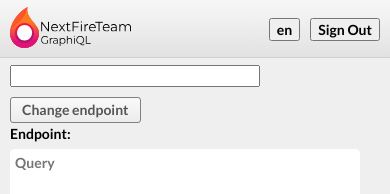
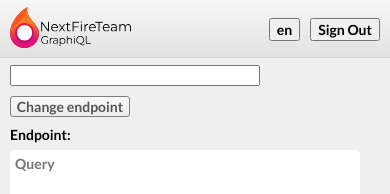
Before and after one commit to IlyaKozak/graphiql-app, a Next.js app: page /graphiql in a window 390 px wide. Shown: the top 194 px of the page. Built offline with nearby package versions, Linux system fonts and the light colour scheme; no server answers; sample sign-in values are in the browser's storage.

Commit message:
feat: implement loader on change endpoint button click

```diff
--- a/src/components/EndpointSection/EndpointSection.module.css
+++ b/src/components/EndpointSection/EndpointSection.module.css
@@ -45,16 +45,36 @@
   display:inline-block;
   text-overflow: ellipsis;
   white-space: nowrap;
+  height: 26.4px;
 }
 
-.container span {
+.spanEndpoint {
+  line-height: 16.8px;
   display: flex;
   gap: 5px;
   font-size: 14px;
 }
 
-.spanEndpoint {
-  line-height: 16.8px;
+@media screen and (max-width: 430px) {
+  .container {
+    gap: 10px;
+  }
+
+  .container form {
+    display: flex;
+    flex-direction: column;
+    gap: 10px;
+  }
+
+  .container button {
+    height: 21.2px;
+    padding: 1px 5px;
+    max-width: 120px;
+  }
+
+  .container form input {
+    height: 21.2px;
+  }
 }
 
 @media screen and (max-width: 400px) {
@@ -65,10 +85,4 @@
     text-overflow: ellipsis;
     white-space: nowrap;
   }
-
-  .container span {
-    justify-self: left;
-    font-size: 14px;
-    align-content: baseline;
-  }
 }
--- a/src/components/EndpointSection/EndpointSection.tsx
+++ b/src/components/EndpointSection/EndpointSection.tsx
@@ -1,13 +1,15 @@
 import { useRef } from 'react';
 import { useLocaleContext } from '../../context/locale.context';
 import classes from './EndpointSection.module.css';
+import LoaderMini from '../LoaderMini/LoaderMini';
 
 interface IEndpointSectionProps {
   onEndpointSubmit: (endpoint: string) => void;
   endpoint: string;
+  isLoadingSchema: boolean;
 }
 
-function EndpointSection({ onEndpointSubmit, endpoint }: IEndpointSectionProps) {
+function EndpointSection({ onEndpointSubmit, endpoint, isLoadingSchema }: IEndpointSectionProps) {
   const inputRef = useRef<HTMLInputElement | null>(null);
   const [locale] = useLocaleContext();
   const {
@@ -29,9 +31,15 @@
         <div className={classes.container}>
           <form onSubmit={handleEndpointSubmit}>
             <input ref={inputRef} type="url" placeholder={endpoint} />
-            <button onClick={handleEndpointSubmit} title={endpointButton}>
-              {endpointButton}
-            </button>
+            {isLoadingSchema ? (
+              <div className={classes.wrapperBtnLoader}>
+                <LoaderMini />
+              </div>
+            ) : (
+              <button onClick={handleEndpointSubmit} title={endpointButton}>
+                {endpointButton}
+              </button>
+            )}
           </form>
           <span className={classes.spanEndpoint}>
             {endpointText} <strong>{endpoint}</strong>
--- /dev/null
+++ b/src/components/LoaderMini/LoaderMini.module.css
@@ -0,0 +1,67 @@
+.lds-ellipsis {
+  display: block;
+  position: relative;
+  width: 80px;
+  height: 26.4px;
+  transform: scale(0.7);
+  margin-left: 22.5px;
+}
+.lds-ellipsis div {
+  position: absolute;
+  top: 8px;
+  width: 13px;
+  height: 13px;
+  border-radius: 50%;
+  background: #555;
+  animation-timing-function: cubic-bezier(0, 1, 1, 0);
+}
+.lds-ellipsis div:nth-child(1) {
+  left: 8px;
+  animation: lds-ellipsis1 0.6s infinite;
+}
+.lds-ellipsis div:nth-child(2) {
+  left: 8px;
+  animation: lds-ellipsis2 0.6s infinite;
+}
+.lds-ellipsis div:nth-child(3) {
+  left: 32px;
+  animation: lds-ellipsis2 0.6s infinite;
+}
+.lds-ellipsis div:nth-child(4) {
+  left: 56px;
+  animation: lds-ellipsis3 0.6s infinite;
+}
+@keyframes lds-ellipsis1 {
+  0% {
+    transform: scale(0);
+  }
+  100% {
+    transform: scale(1);
+  }
+}
+@keyframes lds-ellipsis3 {
+  0% {
+    transform: scale(1);
+  }
+  100% {
+    transform: scale(0);
+  }
+}
+@keyframes lds-ellipsis2 {
+  0% {
+    transform: translate(0, 0);
+  }
+  100% {
+    transform: translate(24px, 0);
+  }
+}
+
+@media screen and (max-width: 430px) {
+  .lds-ellipsis {
+    height: 21.2px;
+    margin-left: 22.5px;
+  }
+  .lds-ellipsis div {
+    top: 4px;
+  }
+}
--- /dev/null
+++ b/src/components/LoaderMini/LoaderMini.tsx
@@ -0,0 +1,14 @@
+import classes from './LoaderMini.module.css';
+
+function Loader() {
+  return (
+    <div className={classes['lds-ellipsis']}>
+      <div></div>
+      <div></div>
+      <div></div>
+      <div></div>
+    </div>
+  );
+}
+
+export default Loader;
--- a/src/pages/graphiql/index.tsx
+++ b/src/pages/graphiql/index.tsx
@@ -10,7 +10,7 @@
 import EditorSection from '@/components/EditorSection/EditorSection';
 import Loader from '@/components/Loader/Loader';
 import { useLocaleContext } from '@/context/locale.context';
-import classes from '../../components/Docs/docs.module.css'
+import classes from '../../components/Docs/docs.module.css';
 
 const LazyDocs = lazy(() => import('../../components/Docs/Docs'));
 
@@ -21,6 +21,7 @@
   const [schemaData, setSchemaData] = useState<Schema | null>(null);
   const [response, setResponse] = useState<string | null>(null);
   const [active, setActive] = useState(false);
+  const [isLoadingSchema, setIsLoadingSchema] = useState(false);
 
   const [locale] = useLocaleContext();
   const {
@@ -28,7 +29,7 @@
   } = locale;
 
   const handleLableClick = () => {
-    if(schemaData) {
+    if (schemaData) {
       setActive(!active);
     }
   };
@@ -43,7 +44,8 @@
   }, [authUser, isLoading, router]);
 
   useEffect(() => {
-    if(endpoint) {
+    if (endpoint) {
+      setIsLoadingSchema(true);
       GraphiQLInitialService(endpoint).then((data) => {
         if (typeof data !== 'string') {
           setSchemaData(data);
@@ -51,17 +53,17 @@
           setSchemaData(null);
           setResponse(data);
         }
+        setIsLoadingSchema(false);
       });
     }
   }, [endpoint]);
 
   useEffect(() => {
-    if(schemaData === null){
+    if (schemaData === null) {
       setActive(false);
     }
-  }, [schemaData])
+  }, [schemaData]);
 
-  console.log(schemaData);
   return (
     <>
       <Head>
@@ -75,17 +77,24 @@
       {authUser ? (
         <>
           <MainHeader />
-          <EndpointSection onEndpointSubmit={handleEndpointSubmit} endpoint={endpoint} />
+          <EndpointSection
+            onEndpointSubmit={handleEndpointSubmit}
+            endpoint={endpoint}
+            isLoadingSchema={isLoadingSchema}
+          />
           <div className="container-main">
-            <div onClick={handleLableClick} className={schemaData ? classes.lable : classes.lableDisabled}>
+            <div
+              onClick={handleLableClick}
+              className={schemaData ? classes.lable : classes.lableDisabled}
+            >
               {docsLable}
             </div>
             <EditorSection setResponse={setResponse} endpoint={endpoint} />
             <ResponseSection response={response} />
             <div className={active && schemaData ? classes.docsVisible : classes.docsInvisible}>
-            <Suspense fallback={<Loader />}>
-              {schemaData && <LazyDocs handleLableClick={handleLableClick} schema={schemaData} />}
-            </Suspense>
+              <Suspense fallback={<Loader />}>
+                {schemaData && <LazyDocs handleLableClick={handleLableClick} schema={schemaData} />}
+              </Suspense>
             </div>
           </div>
         </>
--- a/src/types/docs.ts
+++ b/src/types/docs.ts
@@ -1,7 +1,5 @@
 import { __Schema as Schema } from './schema';
 import { __Type, __TypeKind, __EnumValue, __Field, __InputValue } from './schema';
-import { Dispatch } from 'react';
-import { SetStateAction } from 'react';
 
 export type DocsType = {
   schema: Schema | null;
```
